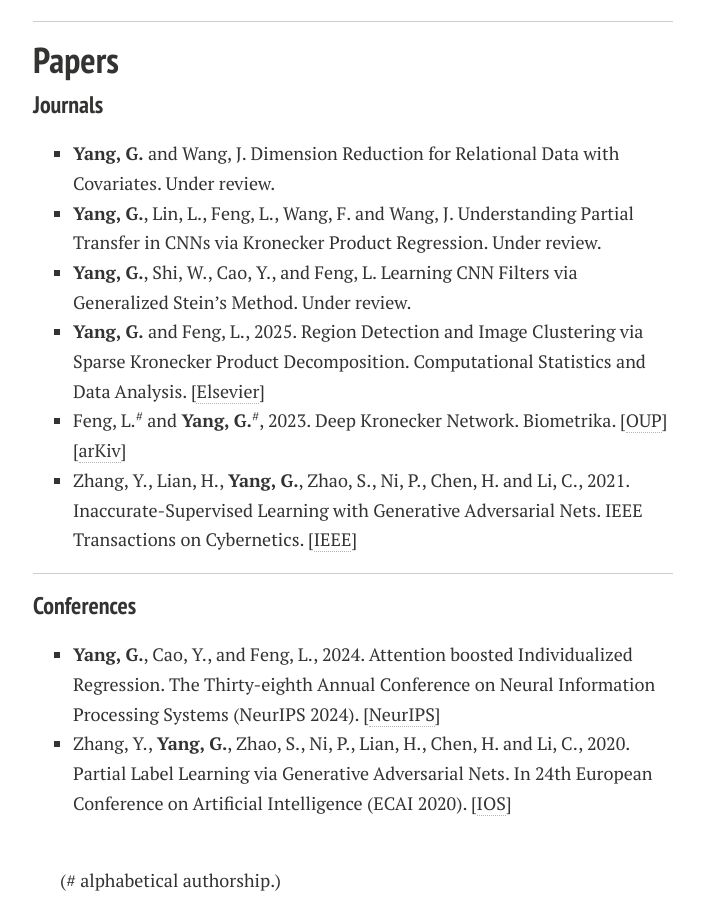
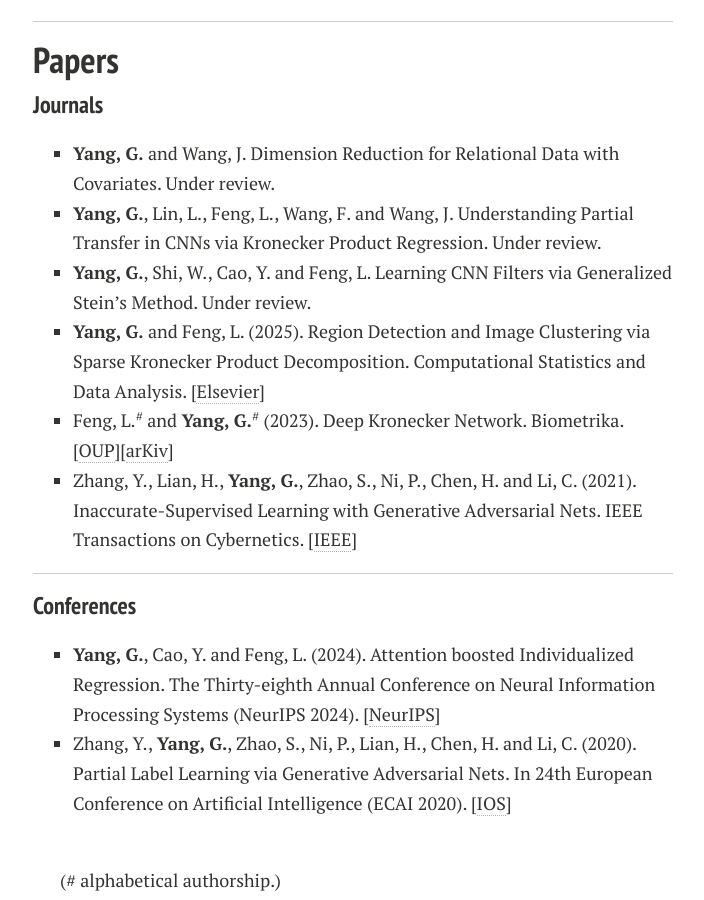
Before and after one commit to YLKnight/YLKnight.github.io, a Jekyll site: the page built from index.md, in a window 1280 px wide and 900 px high, scrolled down 659 px. Shown: the whole window, without its empty margins (287-991 px from the left). Built offline with Jekyll 4.4.1, drawn with Linux system fonts in a browser that asks for light colours; nearby versions of some CDN libraries; comment, search, counter and statistics services are not loaded; a style sheet for code colours, icons or effects is not loaded; our own code applies the rules of GitHub Pages for plain Markdown files.

```diff
--- a/index.md
+++ b/index.md
@@ -30,17 +30,17 @@ My current research interests focus on statistical machine learning, medical ima
 
 - **Yang, G.** and Wang, J. Dimension Reduction for Relational Data with Covariates. Under review.
 - **Yang, G.**, Lin, L., Feng, L., Wang, F. and Wang, J. Understanding Partial Transfer in CNNs via Kronecker Product Regression. Under review.
-- **Yang, G.**, Shi, W., Cao, Y., and Feng, L. Learning CNN Filters via Generalized Stein's Method. Under review.
-- **Yang, G.** and Feng, L., 2025. Region Detection and Image Clustering via Sparse Kronecker Product Decomposition. Computational Statistics and Data Analysis. [[Elsevier](https://www.sciencedirect.com/science/article/pii/S0167947325001021)]
-- Feng, L.<sup>#</sup> and **Yang, G.**<sup>#</sup>, 2023. Deep Kronecker Network. Biometrika. [[OUP](https://doi.org/10.1093/biomet/asad049)][[arKiv](https://arxiv.org/abs/2210.13327)]
-- Zhang, Y., Lian, H., **Yang, G.**, Zhao, S., Ni, P., Chen, H. and Li, C., 2021. Inaccurate-Supervised Learning with Generative Adversarial Nets. IEEE Transactions on Cybernetics. [[IEEE](https://ieeexplore.ieee.org/abstract/document/9526351)]
+- **Yang, G.**, Shi, W., Cao, Y. and Feng, L. Learning CNN Filters via Generalized Stein's Method. Under review.
+- **Yang, G.** and Feng, L. (2025). Region Detection and Image Clustering via Sparse Kronecker Product Decomposition. Computational Statistics and Data Analysis. [[Elsevier](https://www.sciencedirect.com/science/article/pii/S0167947325001021)]
+- Feng, L.<sup>#</sup> and **Yang, G.**<sup>#</sup> (2023). Deep Kronecker Network. Biometrika. [[OUP](https://doi.org/10.1093/biomet/asad049)][[arKiv](https://arxiv.org/abs/2210.13327)]
+- Zhang, Y., Lian, H., **Yang, G.**, Zhao, S., Ni, P., Chen, H. and Li, C. (2021). Inaccurate-Supervised Learning with Generative Adversarial Nets. IEEE Transactions on Cybernetics. [[IEEE](https://ieeexplore.ieee.org/abstract/document/9526351)]
 
 <hr>
 
 ### Conferences
 
-- **Yang, G.**, Cao, Y., and Feng, L., 2024. Attention boosted Individualized Regression. The Thirty-eighth Annual Conference on Neural Information Processing Systems (NeurIPS 2024). [[NeurIPS](https://openreview.net/forum?id=9xoFciqYIU)]
-- Zhang, Y., **Yang, G.**, Zhao, S., Ni, P., Lian, H., Chen, H. and Li, C., 2020. Partial Label Learning via Generative Adversarial Nets. In 24th European Conference on Artificial Intelligence (ECAI 2020). [[IOS](https://ebooks.iospress.nl/doi/10.3233/FAIA200279)]
+- **Yang, G.**, Cao, Y. and Feng, L. (2024). Attention boosted Individualized Regression. The Thirty-eighth Annual Conference on Neural Information Processing Systems (NeurIPS 2024). [[NeurIPS](https://openreview.net/forum?id=9xoFciqYIU)]
+- Zhang, Y., **Yang, G.**, Zhao, S., Ni, P., Lian, H., Chen, H. and Li, C. (2020). Partial Label Learning via Generative Adversarial Nets. In 24th European Conference on Artificial Intelligence (ECAI 2020). [[IOS](https://ebooks.iospress.nl/doi/10.3233/FAIA200279)]
 
 <br>
 
```
